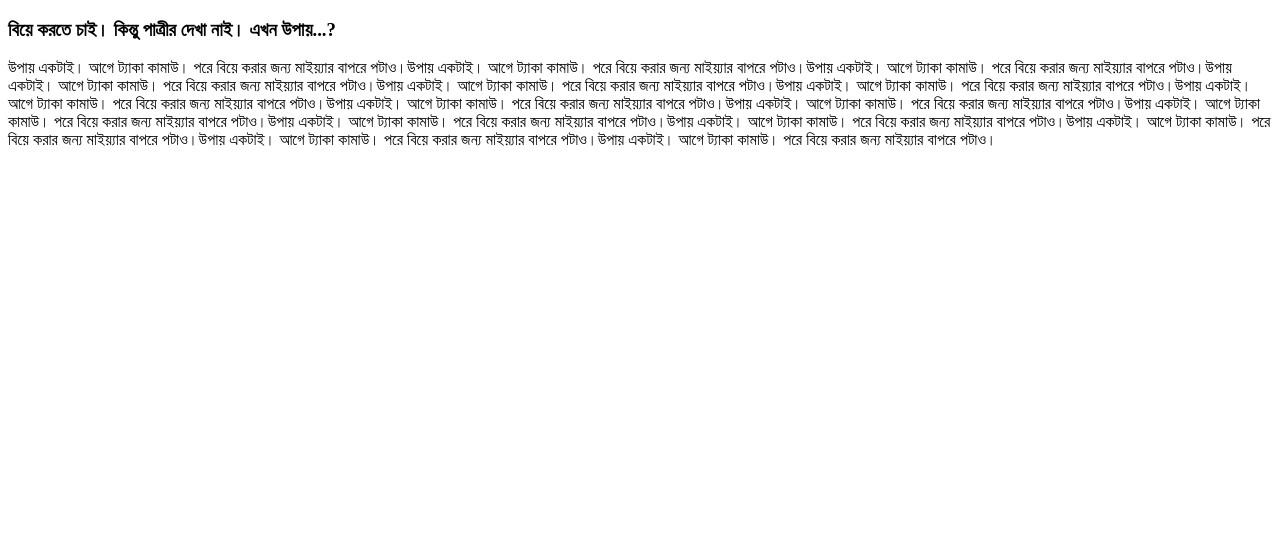
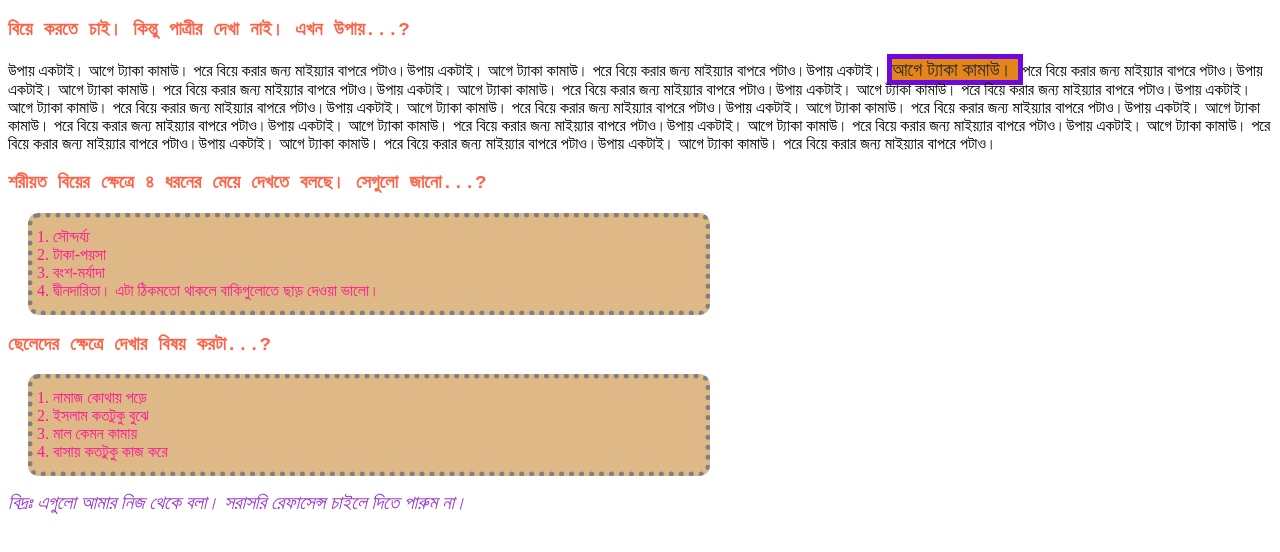
Before and after one commit to khtanvirislam/ktis-store, a plain HTML site: page index.html in a window 1280 px wide. Drawn offline with Linux system fonts and the light colour scheme.

Commit message:
patro and patri updated

```diff
--- a/index.html
+++ b/index.html
@@ -4,12 +4,36 @@
     <meta charset="UTF-8">
     <meta name="viewport" content="width=device-width, initial-scale=1.0">
     <title>Ktis Store</title>
+    <link rel="stylesheet" href="style.css">
 </head>
 <body>
     <section>
         <div>
             <h3>বিয়ে করতে চাই। কিন্তু পাত্রীর দেখা নাই। এখন উপায়...? </h3>
-            <p>উপায় একটাই। আগে ট্যাকা কামাউ। পরে বিয়ে করার জন্য মাইয়্যার বাপরে পটাও।উপায় একটাই। আগে ট্যাকা কামাউ। পরে বিয়ে করার জন্য মাইয়্যার বাপরে পটাও।উপায় একটাই। আগে ট্যাকা কামাউ। পরে বিয়ে করার জন্য মাইয়্যার বাপরে পটাও।উপায় একটাই। আগে ট্যাকা কামাউ। পরে বিয়ে করার জন্য মাইয়্যার বাপরে পটাও।উপায় একটাই। আগে ট্যাকা কামাউ। পরে বিয়ে করার জন্য মাইয়্যার বাপরে পটাও।উপায় একটাই। আগে ট্যাকা কামাউ। পরে বিয়ে করার জন্য মাইয়্যার বাপরে পটাও।উপায় একটাই। আগে ট্যাকা কামাউ। পরে বিয়ে করার জন্য মাইয়্যার বাপরে পটাও।উপায় একটাই। আগে ট্যাকা কামাউ। পরে বিয়ে করার জন্য মাইয়্যার বাপরে পটাও।উপায় একটাই। আগে ট্যাকা কামাউ। পরে বিয়ে করার জন্য মাইয়্যার বাপরে পটাও।উপায় একটাই। আগে ট্যাকা কামাউ। পরে বিয়ে করার জন্য মাইয়্যার বাপরে পটাও।উপায় একটাই। আগে ট্যাকা কামাউ। পরে বিয়ে করার জন্য মাইয়্যার বাপরে পটাও।উপায় একটাই। আগে ট্যাকা কামাউ। পরে বিয়ে করার জন্য মাইয়্যার বাপরে পটাও।উপায় একটাই। আগে ট্যাকা কামাউ। পরে বিয়ে করার জন্য মাইয়্যার বাপরে পটাও।উপায় একটাই। আগে ট্যাকা কামাউ। পরে বিয়ে করার জন্য মাইয়্যার বাপরে পটাও।উপায় একটাই। আগে ট্যাকা কামাউ। পরে বিয়ে করার জন্য মাইয়্যার বাপরে পটাও।  </p>
+            <p>উপায় একটাই। আগে ট্যাকা কামাউ। পরে বিয়ে করার জন্য মাইয়্যার বাপরে পটাও।উপায় একটাই। আগে ট্যাকা কামাউ। পরে বিয়ে করার জন্য মাইয়্যার বাপরে পটাও।উপায় একটাই। <span id="taka">আগে ট্যাকা কামাউ। </span> পরে বিয়ে করার জন্য মাইয়্যার বাপরে পটাও।উপায় একটাই। আগে ট্যাকা কামাউ। পরে বিয়ে করার জন্য মাইয়্যার বাপরে পটাও।উপায় একটাই। আগে ট্যাকা কামাউ। পরে বিয়ে করার জন্য মাইয়্যার বাপরে পটাও।উপায় একটাই। আগে ট্যাকা কামাউ। পরে বিয়ে করার জন্য মাইয়্যার বাপরে পটাও।উপায় একটাই। আগে ট্যাকা কামাউ। পরে বিয়ে করার জন্য মাইয়্যার বাপরে পটাও।উপায় একটাই। আগে ট্যাকা কামাউ। পরে বিয়ে করার জন্য মাইয়্যার বাপরে পটাও।উপায় একটাই। আগে ট্যাকা কামাউ। পরে বিয়ে করার জন্য মাইয়্যার বাপরে পটাও।উপায় একটাই। আগে ট্যাকা কামাউ। পরে বিয়ে করার জন্য মাইয়্যার বাপরে পটাও।উপায় একটাই। আগে ট্যাকা কামাউ। পরে বিয়ে করার জন্য মাইয়্যার বাপরে পটাও।উপায় একটাই। আগে ট্যাকা কামাউ। পরে বিয়ে করার জন্য মাইয়্যার বাপরে পটাও।উপায় একটাই। আগে ট্যাকা কামাউ। পরে বিয়ে করার জন্য মাইয়্যার বাপরে পটাও।উপায় একটাই। আগে ট্যাকা কামাউ। পরে বিয়ে করার জন্য মাইয়্যার বাপরে পটাও।উপায় একটাই। আগে ট্যাকা কামাউ। পরে বিয়ে করার জন্য মাইয়্যার বাপরে পটাও।  </p>
+        </div>
+    </section>
+    <section>
+        <div>
+            <h3>শরীয়ত বিয়ের ক্ষেত্রে ৪  ধরনের মেয়ে দেখতে বলছে। সেগুলো জানো...? </h3>
+            <ol>
+                <li>সৌন্দর্য্য</li>
+                <li>টাকা-পয়সা</li>
+                <li>বংশ-মর্যাদা</li>
+                <li>দ্বীনদারিতা। এটা ঠিকমতো থাকলে বাকিগুলোতে ছাড় দেওয়া ভালো। </li>
+            </ol>
+        </div>
+    </section>
+    <section>
+        <div>
+            <h3>ছেলেদের ক্ষেত্রে দেখার বিষয় করটা...?</h3>
+            <ol>
+                <li>নামাজ কোথায় পড়ে</li>
+                <li>ইসলাম কতটুকু বুঝে</li>
+                <li>মাল কেমন কামায়</li>
+                <li>বাসায় কতটুকু কাজ করে</li>
+            </ol>
+            <p><span id="sorasoori">বিদ্রঃ এগুলো আমার নিজ থেকে বলা। সরাসরি রেফাসেন্স চাইলে দিতে পারুম না। </span></p>
         </div>
     </section>
 </body>
--- /dev/null
+++ b/style.css
@@ -0,0 +1,29 @@
+h3{
+    color: tomato;
+    font-family: 'Courier New', Courier, monospace;
+}
+#taka{
+    color: rgb(43, 40, 40);
+    font-size: larger;
+    border: 5px solid rgb(111, 7, 223);
+    background-color: rgb(228, 133, 25);
+}
+
+ol{
+    background-color: burlywood;
+    border: 5px dotted gray;
+    border-radius: 10px;
+    margin-left: 20px;
+    padding: 10px 20px;
+    width:50%;
+    text-align: justify;
+}
+
+li{
+    color: deeppink;
+}
+#sorasoori{
+    font-size: larger;
+    font-style:italic;
+    color: darkorchid;
+}
```
